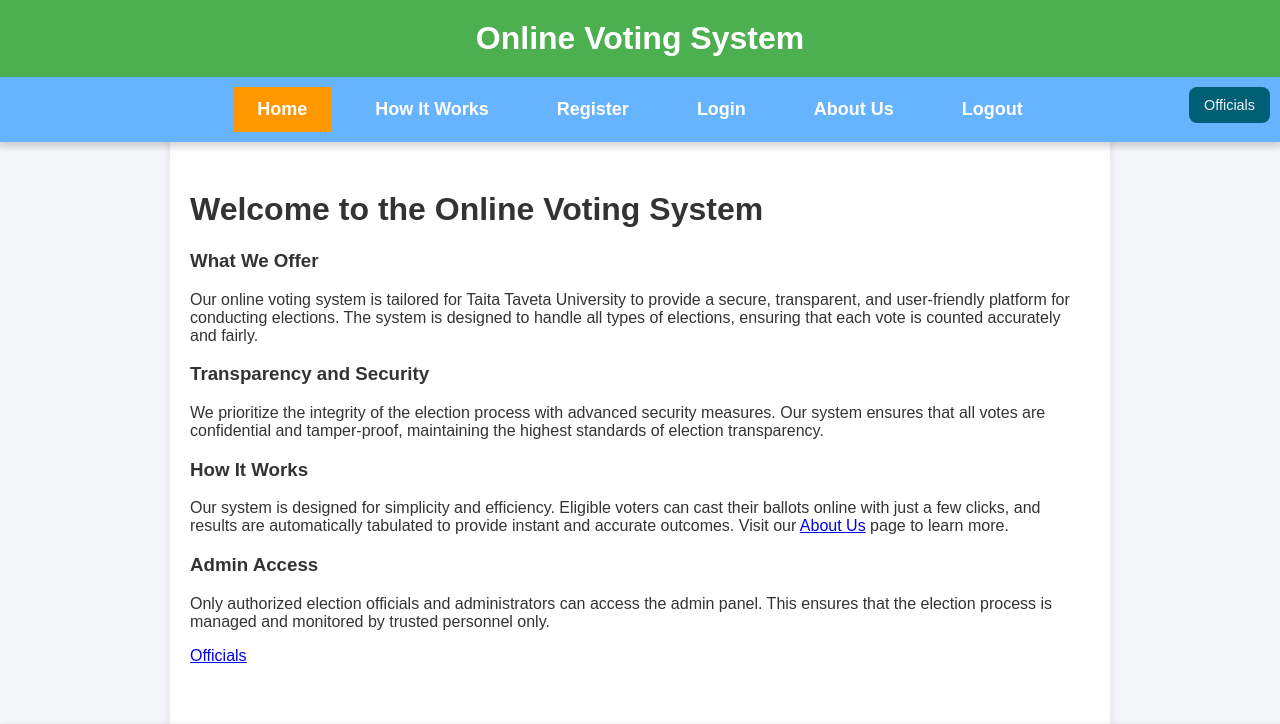
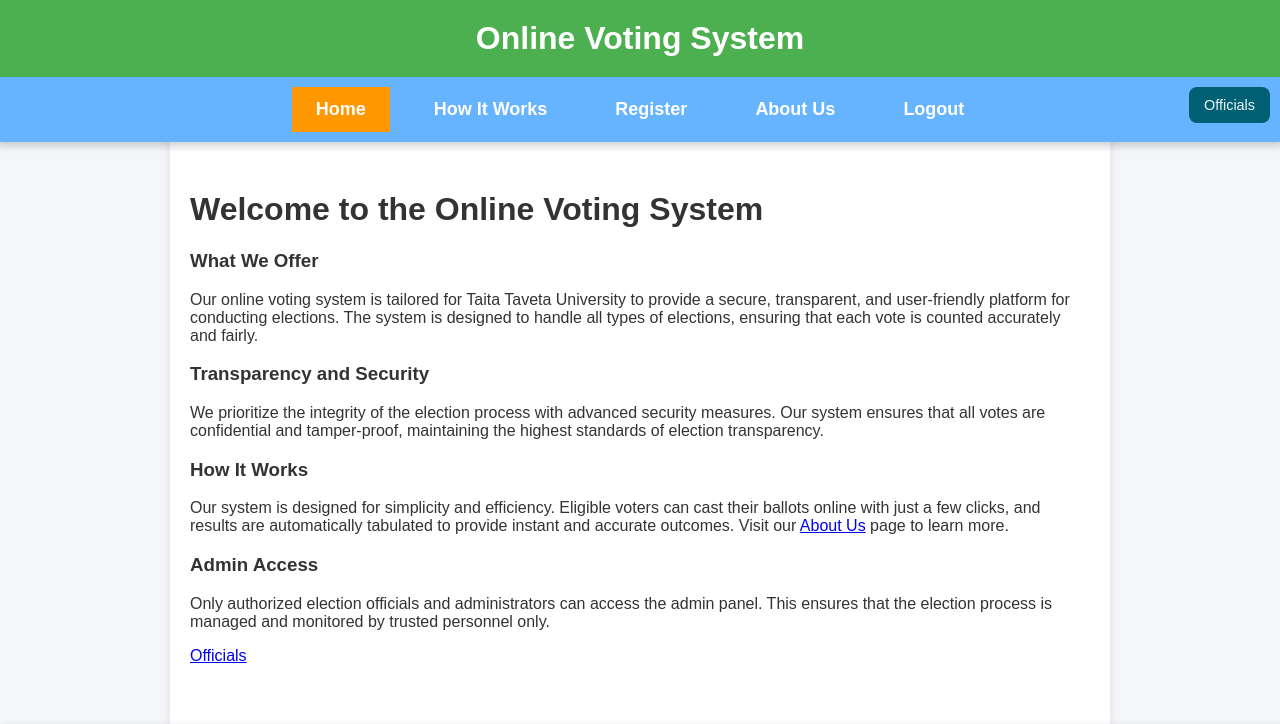
Before and after one commit to DerickMuluka/OVS, a PHP site: page /online_voting_system/index.php in a window 1280 px wide. Shown: the top 724 px of the page. Run offline with PHP 8.4, Linux system fonts and the light colour scheme.

Commit message:
Removed "Login" link from the navigation bar

```diff
--- a/includes/header.php
+++ b/includes/header.php
@@ -5,7 +5,6 @@
             <a href="http://localhost/online_voting_system/index.php" class="nav-link <?php echo basename($_SERVER['PHP_SELF']) == 'index.php' ? 'active' : ''; ?>">Home</a>
             <a href="http://localhost/online_voting_system/info/how_it_works.php" class="nav-link <?php echo basename($_SERVER['PHP_SELF']) == 'how_it_works.php' ? 'active' : ''; ?>">How It Works</a>
             <a href="http://localhost/online_voting_system/voter/register.php" class="nav-link <?php echo basename($_SERVER['PHP_SELF']) == 'register.php' ? 'active' : ''; ?>">Register</a>
-            <a href="http://localhost/online_voting_system/voter/login.php" class="nav-link <?php echo basename($_SERVER['PHP_SELF']) == 'login.php' ? 'active' : ''; ?>">Login</a>
             <a href="http://localhost/online_voting_system/info/about_us.php" class="nav-link <?php echo basename($_SERVER['PHP_SELF']) == 'about_us.php' ? 'active' : ''; ?>">About Us</a>
             <a href="http://localhost/online_voting_system/info/logout.php" class="nav-link <?php echo basename($_SERVER['PHP_SELF']) == 'logout.php' ? 'active' : ''; ?>">Logout</a>
         </div>
```
